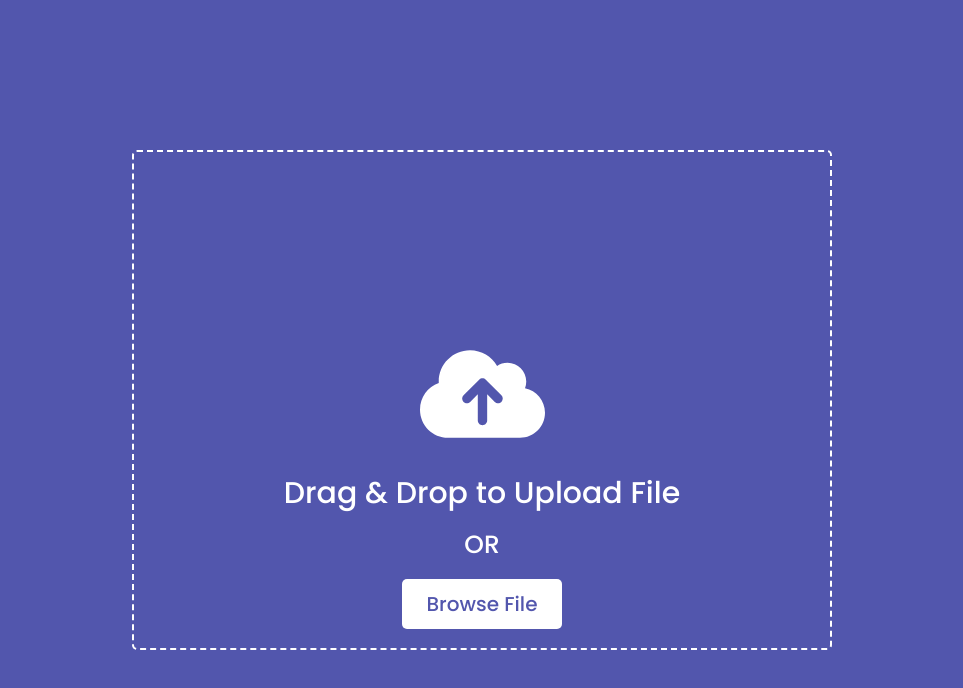
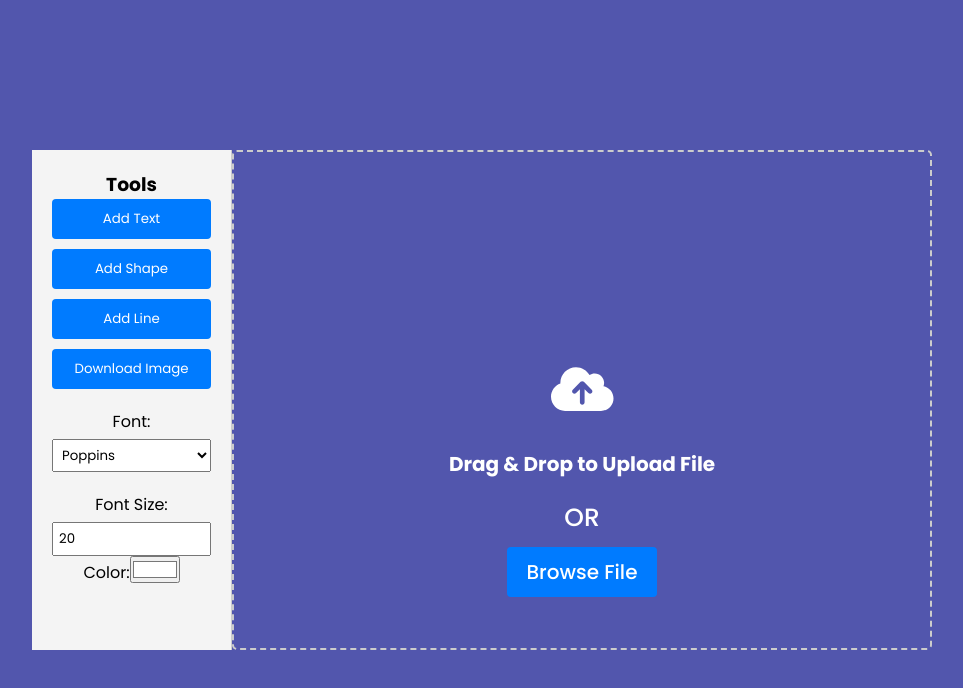
Before and after one commit to mithrajeeth18/image_generation, a React (Create React App) app: page / in a window 1280 px wide. Shown: the top 688 px of the page, without its empty margins (158-1121 px from the left). Built offline with nearby package versions, Linux system fonts and the light colour scheme.

Commit message:
Sidebar  added

```diff
--- a/package.json
+++ b/package.json
@@ -12,6 +12,8 @@
     "fabric": "^5.3.0",
     "react": "^18.3.1",
     "react-dom": "^18.3.1",
+    "react-icons": "^5.2.1",
+    "react-router-dom": "^6.23.1",
     "react-scripts": "5.0.1",
     "web-vitals": "^2.1.4"
   },
--- a/src/App.js
+++ b/src/App.js
@@ -2,11 +2,13 @@
 import React from "react";
 import "./App.css";
 import DragAndDrop from "./DragAndDrop";
+import Main from "./Main";
 
 function App() {
   return (
     <div className="App">
-      <DragAndDrop />
+
+      <DragAndDrop/>
     </div>
   );
 }
--- a/src/DragAndDrop.js
+++ b/src/DragAndDrop.js
@@ -1,13 +1,17 @@
-// src/DragAndDropWithText.js
 import React, { useState, useRef, useEffect } from "react";
 import "./DragAndDropWithText.css";
 import { FontAwesomeIcon } from "@fortawesome/react-fontawesome";
 import { faCloudUploadAlt } from "@fortawesome/free-solid-svg-icons";
 import { fabric } from "fabric";
+import Sidebar from "./Sidebar"; // Import Sidebar component
 
 const DragAndDropWithText = () => {
   const [file, setFile] = useState(null);
   const [active, setActive] = useState(false);
+  const [selectedFont, setSelectedFont] = useState("Poppins");
+  const [selectedFontSize, setSelectedFontSize] = useState(20);
+  const [selectedColor, setSelectedColor] = useState("#ffffff");
+  const [isEditingText, setIsEditingText] = useState(false);
   const dropAreaRef = useRef(null);
   const canvasRef = useRef(null);
   const fabricCanvasRef = useRef(null);
@@ -59,6 +63,10 @@ const DragAndDropWithText = () => {
         fabricCanvas.sendToBack(img);
       });
 
+      // Event listeners for text editing state
+      fabricCanvas.on("text:editing:entered", () => setIsEditingText(true));
+      fabricCanvas.on("text:editing:exited", () => setIsEditingText(false));
+
       return () => {
         fabricCanvas.dispose();
       };
@@ -70,14 +78,38 @@ const DragAndDropWithText = () => {
       const text = new fabric.IText("Enter text...", {
         left: 100,
         top: 100,
-        fill: "white",
-        fontSize: 20,
-        fontFamily: "Poppins",
+        fill: selectedColor, // Set initial color
+        fontSize: selectedFontSize,
+        fontFamily: selectedFont,
         editable: true,
       });
       fabricCanvasRef.current.add(text);
       fabricCanvasRef.current.setActiveObject(text);
       text.enterEditing();
+    }
+  };
+
+  const addShape = () => {
+    if (fabricCanvasRef.current) {
+      const rect = new fabric.Rect({
+        left: 50,
+        top: 50,
+        fill: selectedColor, // Set initial color
+        width: 100,
+        height: 100,
+      });
+      fabricCanvasRef.current.add(rect);
+    }
+  };
+
+  const addLine = () => {
+    if (fabricCanvasRef.current) {
+      const line = new fabric.Line([50, 100, 200, 200], {
+        left: 50,
+        top: 50,
+        stroke: selectedColor, // Set initial color
+      });
+      fabricCanvasRef.current.add(line);
     }
   };
 
@@ -94,8 +126,64 @@ const DragAndDropWithText = () => {
     }
   };
 
+  const updateSelectedTextProperties = (property, value) => {
+    const activeObject = fabricCanvasRef.current.getActiveObject();
+    if (activeObject && activeObject.type === "i-text") {
+      activeObject.set(property, value);
+      fabricCanvasRef.current.renderAll();
+    }
+  };
+
+  const handleFontChange = (e) => {
+    setSelectedFont(e.target.value);
+    updateSelectedTextProperties("fontFamily", e.target.value);
+  };
+
+  const handleFontSizeChange = (e) => {
+    setSelectedFontSize(e.target.value);
+    updateSelectedTextProperties("fontSize", parseInt(e.target.value, 10));
+  };
+
+  const handleColorChange = (color) => {
+    setSelectedColor(color);
+    const activeObject = fabricCanvasRef.current.getActiveObject();
+    if (activeObject) {
+      activeObject.set("fill", color);
+      fabricCanvasRef.current.renderAll();
+    }
+  };
+
+  const handleKeyDown = (e) => {
+    if ((e.key === "Delete" || e.key === "Backspace") && !isEditingText) {
+      const activeObject = fabricCanvasRef.current.getActiveObject();
+      if (activeObject) {
+        fabricCanvasRef.current.remove(activeObject);
+      }
+    }
+  };
+
+  useEffect(() => {
+    document.addEventListener("keydown", handleKeyDown);
+
+    return () => {
+      document.removeEventListener("keydown", handleKeyDown);
+    };
+  }, [isEditingText]);
+
   return (
-    <div className="container">
+    <div className="main-container">
+      <Sidebar
+        onAddText={addLabel}
+        onAddShape={addShape}
+        onAddLine={addLine}
+        onDownloadImage={downloadImage}
+        onFontChange={handleFontChange}
+        onFontSizeChange={handleFontSizeChange}
+        onColorChange={handleColorChange}
+        selectedFont={selectedFont}
+        selectedFontSize={selectedFontSize}
+      />
+      <div className="canvas-container">
         <div
           className={`drag-area ${active ? "active" : ""}`}
           onDragOver={(e) => {
@@ -128,16 +216,7 @@ const DragAndDropWithText = () => {
             </>
           )}
         </div>
-      {file && (
-        <div className="controls">
-          <button className="control-button" onClick={addLabel}>
-            Add Text
-          </button>
-          <button className="control-button" onClick={downloadImage}>
-            Download Image
-          </button>
       </div>
-      )}
     </div>
   );
 };
--- a/src/DragAndDropWithText.css
+++ b/src/DragAndDropWithText.css
@@ -88,3 +88,56 @@ body {
     color: #fff;
     cursor: pointer;
 }
+
+.main-container {
+    display: flex;
+}
+
+.canvas-container {
+    flex-grow: 1;
+    display: flex;
+    justify-content: center;
+    align-items: center;
+}
+
+.drag-area {
+    width: 700px;
+    height: 500px;
+    border: 2px dashed #ccc;
+    display: flex;
+    justify-content: center;
+    align-items: center;
+    flex-direction: column;
+}
+
+.drag-area.active {
+    border-color: #007bff;
+}
+
+.drag-area .icon {
+    font-size: 50px;
+    margin-bottom: 20px;
+}
+
+.drag-area header {
+    font-size: 20px;
+    font-weight: bold;
+    margin-bottom: 10px;
+}
+
+.drag-area span {
+    margin: 10px 0;
+}
+
+.drag-area button {
+    padding: 10px 20px;
+    background-color: #007bff;
+    color: white;
+    border: none;
+    border-radius: 4px;
+    cursor: pointer;
+}
+
+.drag-area button:hover {
+    background-color: #0056b3;
+}
--- /dev/null
+++ b/src/Main.jsx
@@ -0,0 +1,60 @@
+
+
+import React, { useState } from 'react';
+import { BsGrid1X2, BsFillImageFill, BsFolder } from 'react-icons/bs';
+import { FaShapes, FaCloudUploadAlt } from 'react-icons/fa';
+import { TfiText } from 'react-icons/tfi';
+import { RxTransparencyGrid } from 'react-icons/rx';
+import { MdKeyboardArrowLeft } from 'react-icons/md';
+import { Link, useLocation } from 'react-router-dom'; // Assuming you might need to use 'Link' and 'useLocation'
+
+const Sidebar = () => {
+    const [show, setShow] = useState({
+        status: true,
+        name: ''
+    });
+
+    const setElements = (type, name) => {
+        // Your existing setElements function logic
+    };
+
+    // Define other functions and state variables needed for sidebar functionality
+
+    return (
+        <div className='w-[80px] bg-[#18191B] z-50 h-full text-gray-400 overflow-y-auto'>
+            <div onClick={() => setElements('design', 'design')} className={` ${show.name === 'design' ? 'bg-[#252627]' : ''} w-full h-[80px] cursor-pointer flex justify-center flex-col items-center gap-1 hover:text-gray-100`}>
+                <span className='text-2xl'><BsGrid1X2 /></span>
+                <span className='text-xs font-medium'>Design</span>
+            </div>
+
+            <div onClick={() => setElements('shape', 'shape')} className={`${show.name === 'shape' ? 'bg-[#252627]' : ''} w-full h-[80px] cursor-pointer flex justify-center flex-col items-center gap-1 hover:text-gray-100`}>
+                <span className='text-2xl'><FaShapes /></span>
+                <span className='text-xs font-medium'>Shapes</span>
+            </div>
+
+            <div onClick={() => setElements('image', 'uploadImage')} className={`${show.name === 'uploadImage' ? 'bg-[#252627]' : ''} w-full h-[80px] cursor-pointer flex justify-center flex-col items-center gap-1 hover:text-gray-100`}>
+                <span className='text-2xl'><FaCloudUploadAlt /></span>
+                <span className='text-xs font-medium'>Upload</span>
+            </div>
+
+            <div onClick={() => setElements('text', 'text')} className={`${show.name === 'text' ? 'bg-[#252627]' : ''} w-full h-[80px] cursor-pointer flex justify-center flex-col items-center gap-1 hover:text-gray-100`}>
+                <span className='text-2xl'><TfiText /></span>
+                <span className='text-xs font-medium'>Text</span>
+            </div>
+
+            <div onClick={() => setElements('project', 'projects')} className={`${show.name === 'projects' ? 'bg-[#252627]' : ''} w-full h-[80px] cursor-pointer flex justify-center flex-col items-center gap-1 hover:text-gray-100`}>
+                <span className='text-2xl'><BsFolder /></span>
+                <span className='text-xs font-medium'>Project</span>
+            </div>
+
+            {/* Add other sidebar items as needed */}
+
+            <div onClick={() => setElements('background', 'background')} className={`${show.name === 'background' ? 'bg-[#252627]' : ''} w-full h-[80px] cursor-pointer flex justify-center flex-col items-center gap-1 hover:text-gray-100`}>
+                <span className='text-2xl'><RxTransparencyGrid /></span>
+                <span className='text-xs font-medium'>Background</span>
+            </div>
+        </div>
+    );
+};
+
+export default Sidebar;
--- /dev/null
+++ b/src/Sidebar.css
@@ -0,0 +1,43 @@
+.sidebar {
+    width: 200px;
+    padding: 20px;
+    background-color: #f4f4f4;
+    border-right: 1px solid #ccc;
+}
+
+.sidebar h3 {
+    margin-top: 0;
+}
+
+.sidebar-button {
+    display: block;
+    width: 100%;
+    margin-bottom: 10px;
+    padding: 10px;
+    background-color: #007bff;
+    color: white;
+    border: none;
+    border-radius: 4px;
+    cursor: pointer;
+}
+
+.sidebar-button:hover {
+    background-color: #0056b3;
+}
+
+.font-controls,
+.font-size-controls {
+    margin-top: 20px;
+}
+
+.font-controls label,
+.font-size-controls label {
+    display: block;
+    margin-bottom: 5px;
+}
+
+.font-controls select,
+.font-size-controls input {
+    width: 100%;
+    padding: 5px;
+}
--- /dev/null
+++ b/src/Sidebar.js
@@ -0,0 +1,68 @@
+import React from "react";
+import "./Sidebar.css";
+
+const Sidebar = ({
+  onAddText,
+  onAddShape,
+  onAddLine,
+  onDownloadImage,
+  onFontChange,
+  onFontSizeChange,
+  onColorChange,
+  selectedFont,
+  selectedFontSize,
+}) => {
+  const handleColorChange = (e) => {
+    const color = e.target.value;
+    onColorChange(color);
+  };
+
+  return (
+    <div className="sidebar">
+      <h3>Tools</h3>
+      <button className="sidebar-button" onClick={onAddText}>
+        Add Text
+      </button>
+      <button className="sidebar-button" onClick={onAddShape}>
+        Add Shape
+      </button>
+      <button className="sidebar-button" onClick={onAddLine}>
+        Add Line
+      </button>
+      <button className="sidebar-button" onClick={onDownloadImage}>
+        Download Image
+      </button>
+
+      <div className="font-controls">
+        <label htmlFor="fontSelect">Font:</label>
+        <select id="fontSelect" value={selectedFont} onChange={onFontChange}>
+          <option value="Poppins">Poppins</option>
+          <option value="Arial">Arial</option>
+          <option value="Times New Roman">Times New Roman</option>
+          {/* Add more fonts as needed */}
+        </select>
+      </div>
+      <div className="font-size-controls">
+        <label htmlFor="fontSizeInput">Font Size:</label>
+        <input
+          type="number"
+          id="fontSizeInput"
+          value={selectedFontSize}
+          onChange={onFontSizeChange}
+        />
+      </div>
+
+      <div className="color-controls">
+        <label htmlFor="colorPicker">Color:</label>
+        <input
+          type="color"
+          id="colorPicker"
+          defaultValue="#ffffff"
+          onChange={handleColorChange}
+        />
+      </div>
+    </div>
+  );
+};
+
+export default Sidebar;
```
Also changed, not shown: src/a.html (added, +20 -0 lines), 2 other files (tests, documents, lock files or other folders). Lines whose indentation alone changed are shown as unchanged.
